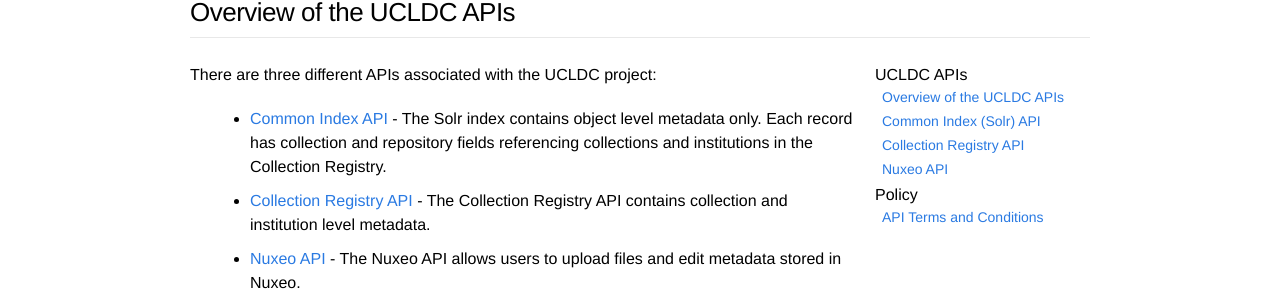
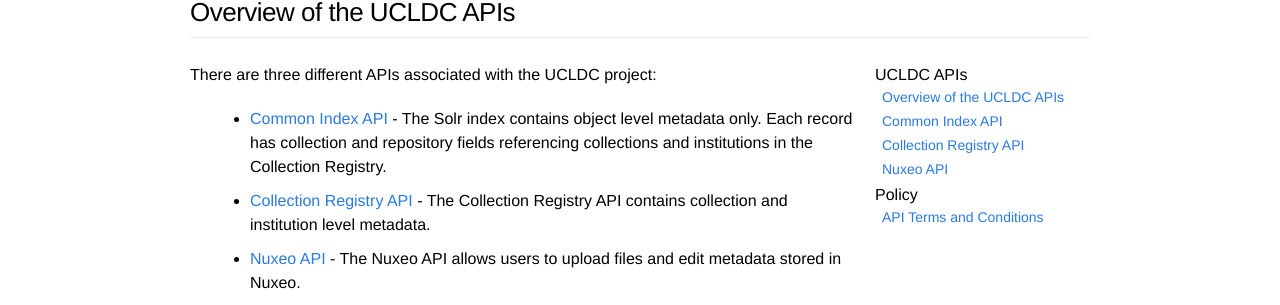
Before and after one commit to ucldc/ucldc-docs, a Jekyll site: the page built from docs/technical-docs/index.md, in a window 1280 px wide. Shown: the part 154-459 px from the top of the page. Built offline with Jekyll 4.4.1, drawn with Linux system fonts in a browser that asks for light colours; nearby versions of some CDN libraries.

Commit message:
Update technical-sidebar.html

```diff
--- a/_includes/technical-sidebar.html
+++ b/_includes/technical-sidebar.html
@@ -2,7 +2,7 @@
   <h1>UCLDC APIs</h1>
   <ul>
     <li><a href="{{ site.url }}{{ site.baseurl }}/docs/technical-docs/index/">Overview of the UCLDC APIs</a></li>
-    <li><a href="{{ site.url }}{{ site.baseurl }}/docs/technical-docs/solr-api/">Common Index (Solr) API</a></li>
+    <li><a href="{{ site.url }}{{ site.baseurl }}/docs/technical-docs/solr-api/">Common Index API</a></li>
     <li><a href="{{ site.url }}{{ site.baseurl }}/docs/technical-docs/registry-api/">Collection Registry API</a></li>
     <li><a href="{{ site.url }}{{ site.baseurl }}/docs/technical-docs/nuxeo-api/">Nuxeo API</a></li>
   </ul>
```
